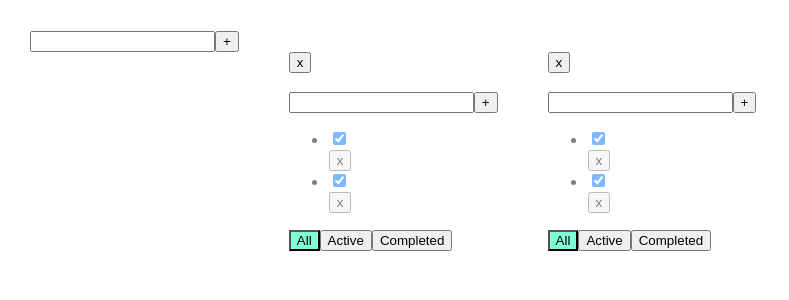
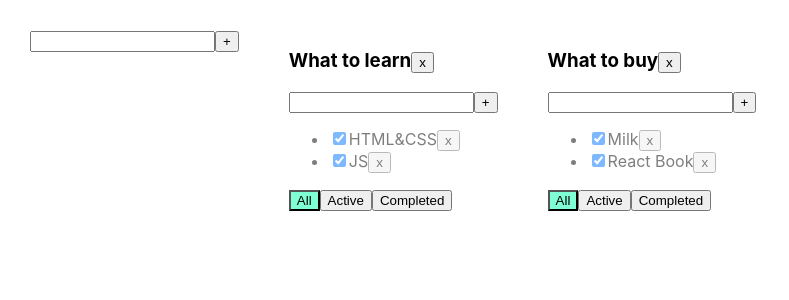
Before and after one commit to Grisha0404/NewTodolist, a React (Create React App) app: page / in a window 1280 px wide. Shown: the top 300 px of the page, without its empty margins (0-789 px from the left). Built offline with nearby package versions, Linux system fonts and the light colour scheme.

Commit message:
Update TodoList.tsx

```diff
--- a/src/TodoList.tsx
+++ b/src/TodoList.tsx
@@ -1,7 +1,6 @@
 import React, {ChangeEvent, useState, KeyboardEvent} from 'react';
 import {FilterValuesType} from './App';
 import {AddItemForm} from "./components/AddItemForm";
-import {EditableSpan} from "./components/EditableSpan";
 
 export type TaskType = {
     id: string
@@ -19,35 +18,28 @@ type PropsType = {
     changeTaskStatus: (id: string, isDone: boolean, todolistId: string) => void
     removeTodolist: (id: string) => void
     filter: FilterValuesType
-    upDateTask: (todolistId: string,taskId: string,title: string) => void
-    updateTitle:(todolistId: string,title: string)=>void
 }
 
 export function Todolist(props: PropsType) {
 
-    const addTask = (title: string) => {
-        props.addTask(title, props.id)
-    }
+
+
 
     const removeTodolist = () => props.removeTodolist(props.id)
 
     const onAllClickHandler = () => props.changeFilter("all", props.id);
     const onActiveClickHandler = () => props.changeFilter("active", props.id);
     const onCompletedClickHandler = () => props.changeFilter("completed", props.id);
-    const upDateHandler = (taskID:string, title:string) => {
-     props.upDateTask(props.id,taskID,title)
+
+    const addTaskHandler = (title:string) =>{
+        props.addTask(title, props.id)
     }
-    const updateTitleHandler = (title:string) =>{
-        props.updateTitle(props.id, title)
-    }
+
     return <div>
-        <h3>
-            <EditableSpan oldTitle={props.title} callBack={(title)=>updateTitleHandler(title)}/>
+        <h3> {props.title}
             <button onClick={removeTodolist}>x</button>
         </h3>
-        <div>
-            <AddItemForm callBack={addTask}/>
-        </div>
+        <AddItemForm callBack={addTaskHandler}/>
         <ul>
             {
                 props.tasks.map(t => {
@@ -59,8 +51,8 @@ export function Todolist(props: PropsType) {
 
                     return <li key={t.id} className={t.isDone ? "is-done" : ""}>
                         <input type="checkbox" onChange={onChangeHandler} checked={t.isDone}/>
-                        <EditableSpan oldTitle={t.title} callBack={(title)=>upDateHandler(t.id, title)}/>
-                        <button onClick={onClickHandler} >x</button>
+                        <span>{t.title}</span>
+                        <button onClick={onClickHandler}>x</button>
                     </li>
                 })
             }
```
